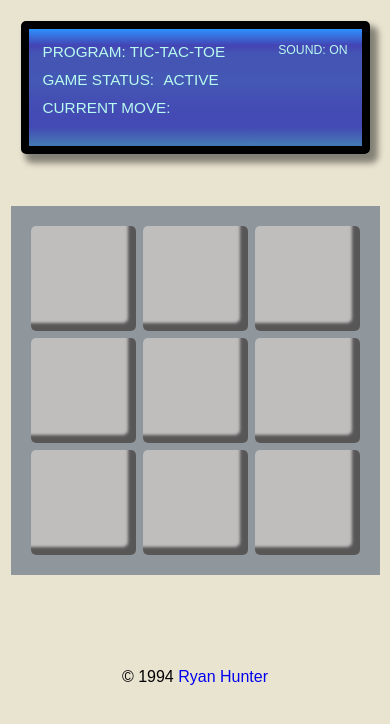
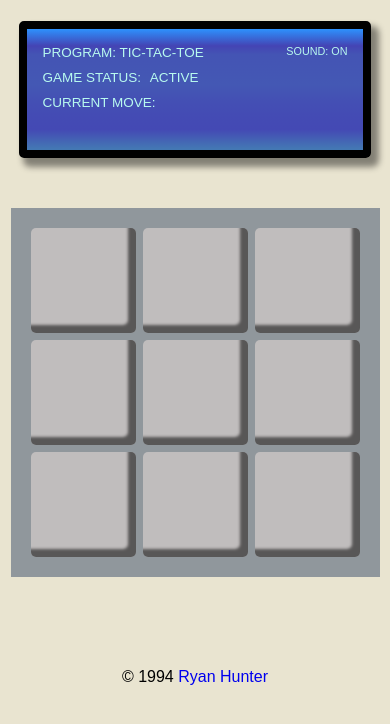
Before and after one commit to ryanhunterdev/tic-tac-toe, a plain HTML site: page index.html in a window 390 px wide. Shown: the part 56-780 px from the top of the page. Drawn offline with Linux system fonts and the light colour scheme.

Commit message:
more tweaks to responsive for large mobile, just can't get it right :(

```diff
--- a/responsive-styles.css
+++ b/responsive-styles.css
@@ -137,7 +137,19 @@ mobile - large styling
 
     .display-screen {
         font-size: .9em;
-        padding: 1em;
+        padding: 1.2em;
+    }
+
+    .program, .game-status, .status-update, .current-move, .play-again {
+        font-size: 1.5em;
+    }
+
+    .game-status {
+        font-size: 1.5em;
+    }
+
+    .status-update {
+        font-size: 1em;
     }
 
     .game-grid {
```
